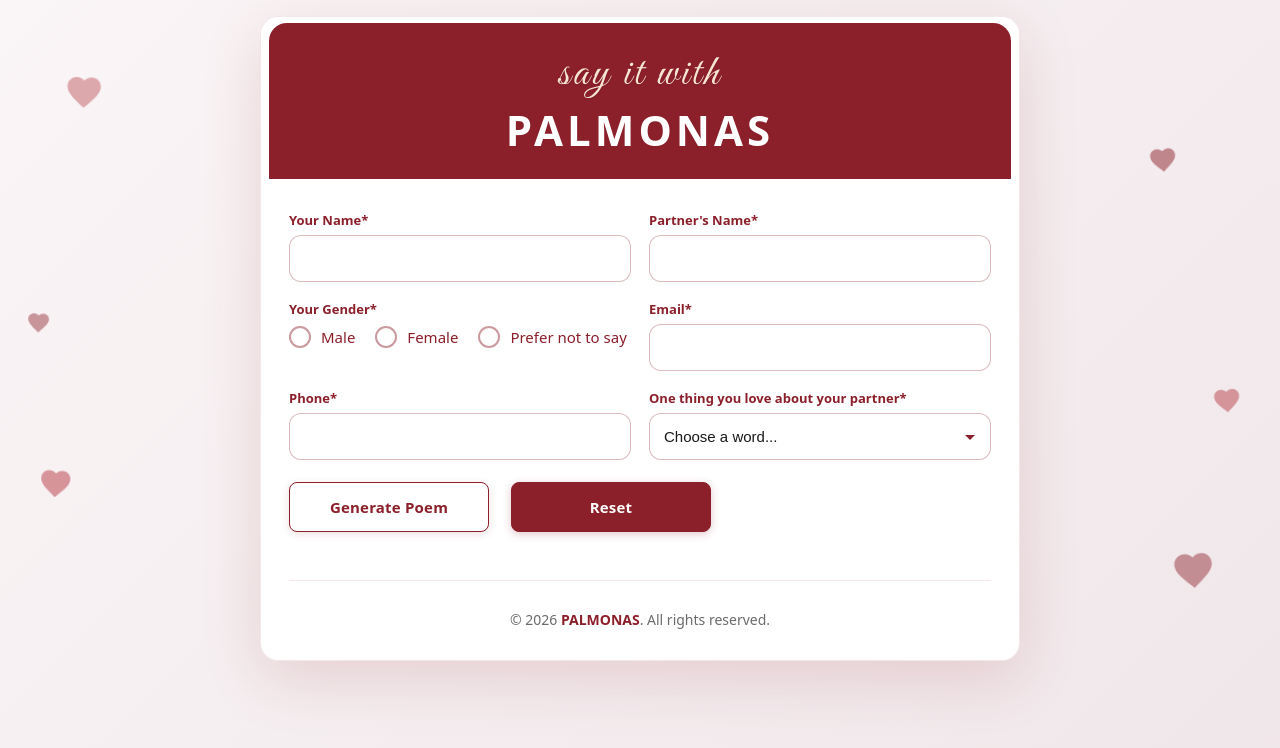
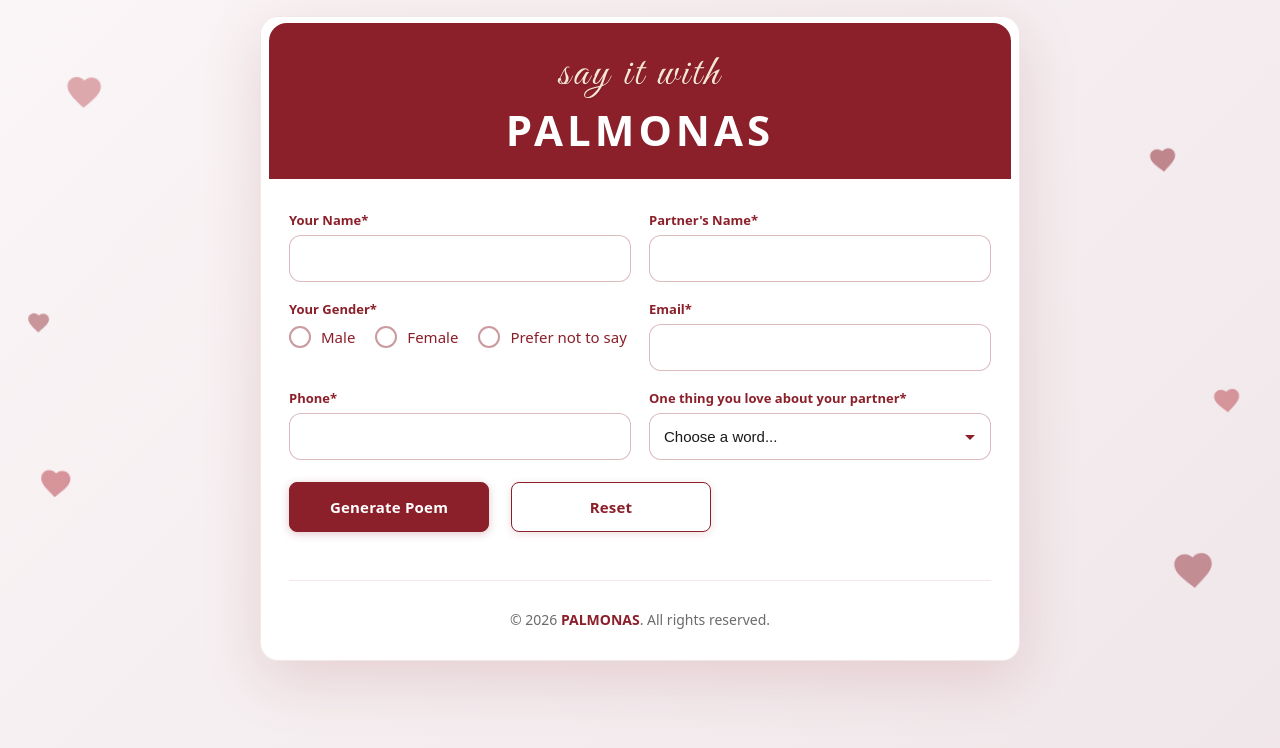
Before and after one commit to amisha-jha-06/poem-generator, a Next.js app: page / in a window 1280 px wide. Shown: the top 748 px of the page. Built offline with nearby package versions, Linux system fonts and the light colour scheme.

Commit message:
button colors changed

```diff
--- a/app/page.tsx
+++ b/app/page.tsx
@@ -417,14 +417,14 @@ export default function Home() {
 
               <div className="row-actions">
                 <button
-                  className="btn primary"
+                  className="btn secondary"
                   id="generateBtn"
                   type="submit"
                   disabled={isGenerated}
                 >
                   {isGenerated ? 'Poem Generated ✓' : 'Generate Poem'}
                 </button>
-                <button className="btn secondary" type="button" onClick={handleReset}>
+                <button className="btn primary" type="button" onClick={handleReset}>
                   Reset
                 </button>
               </div>
```
